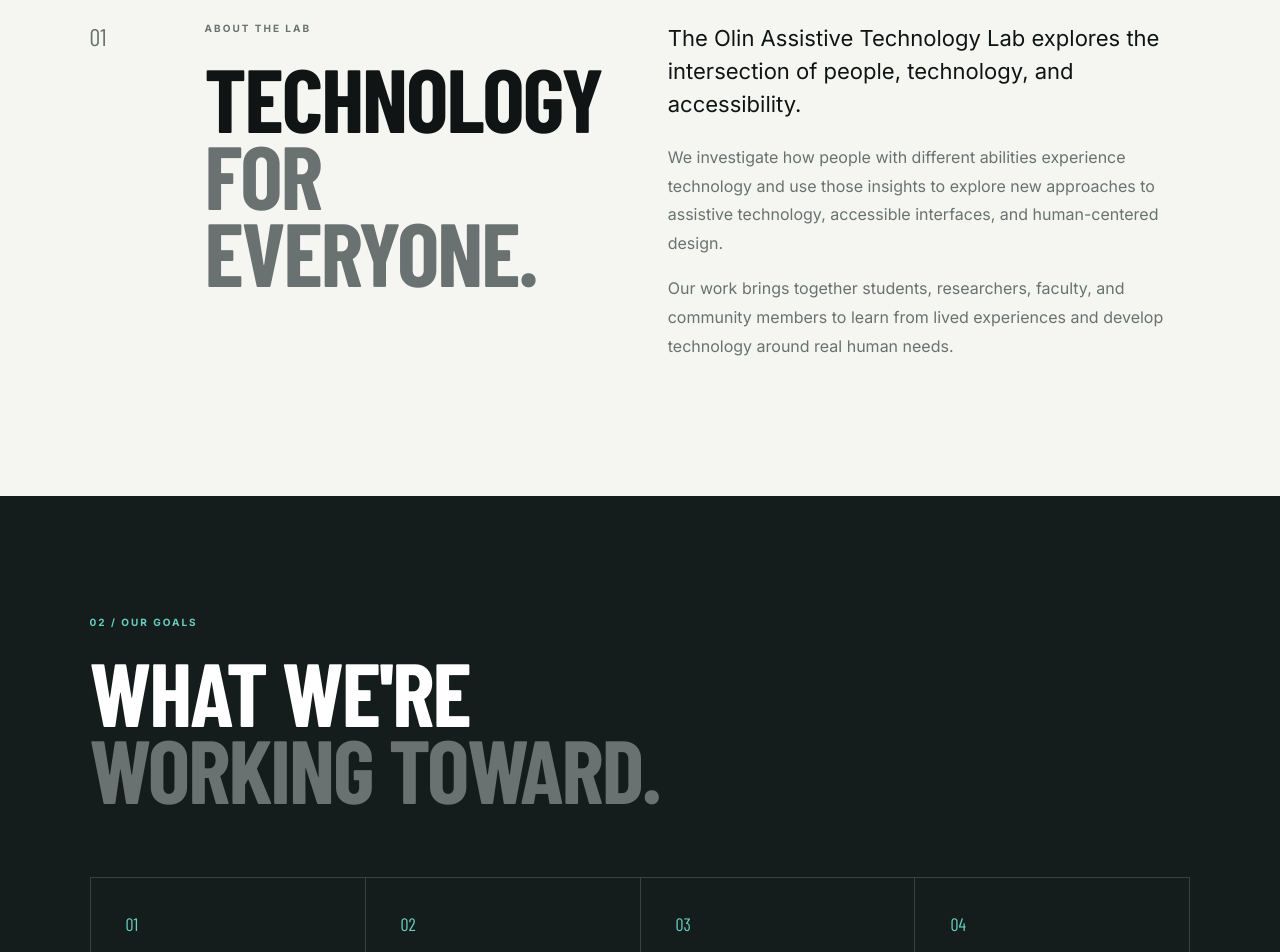
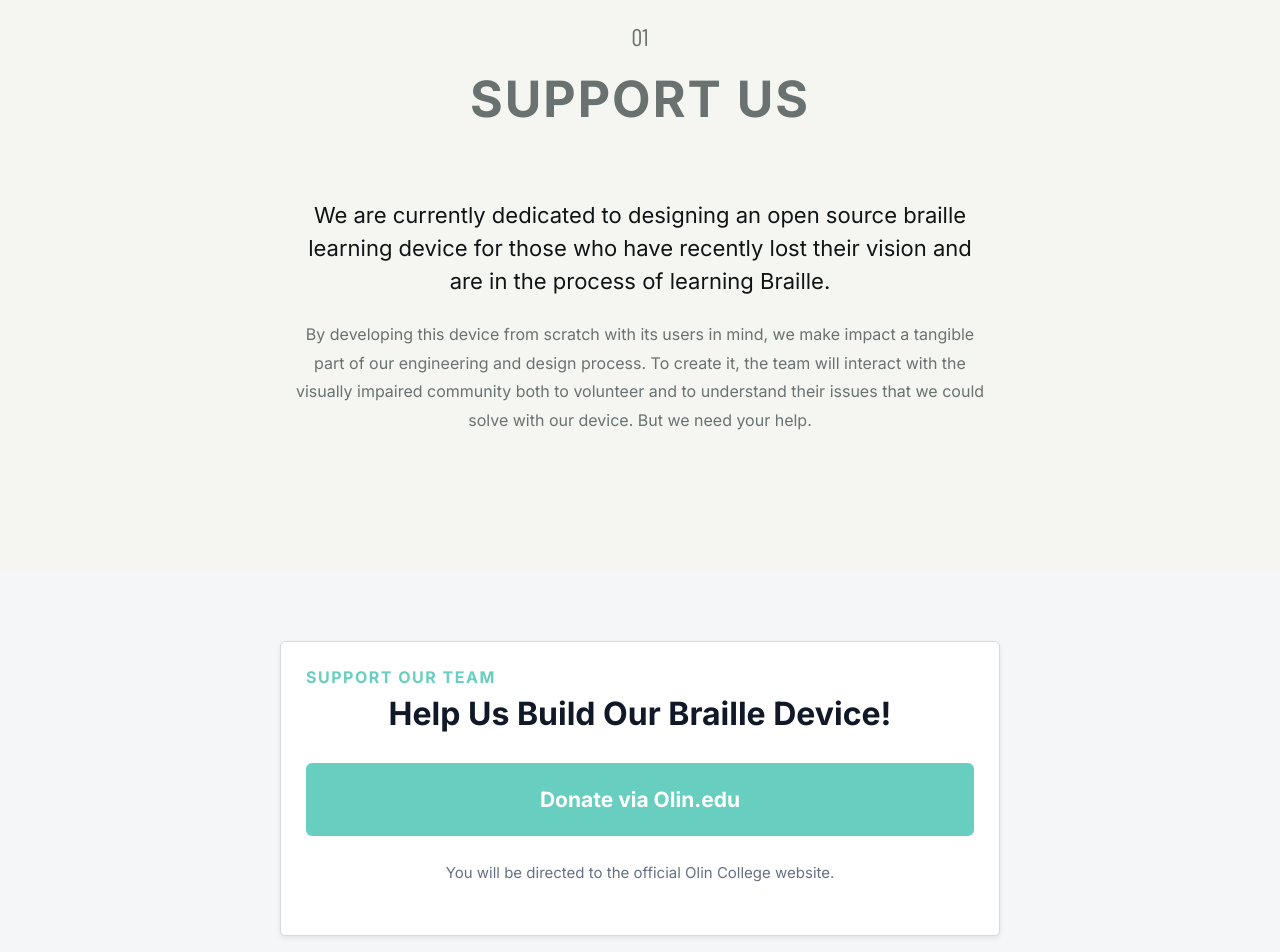
Before and after one commit to Olin-Assistive-Tech-Lab/website, a React (Vite) app: page / in a window 1280 px wide. Shown: the part 840-1792 px from the top of the page. Built offline with nearby package versions, Linux system fonts and the light colour scheme; a web font is replaced by a local one.

Commit message:
Pivot for the support needed

```diff
--- a/src/App.jsx
+++ b/src/App.jsx
@@ -141,6 +141,56 @@
         {/* =========================
             SUPPORT US
         ========================= */}
+        <section
+        className="section "
+        >
+          <div className="section-number">
+            01
+          </div>
+
+          <div className="section-title">
+            <p className="section-label">
+              SUPPORT US
+            </p>
+          </div>
+
+          <div className="about-content">
+
+            <p className="lead">
+              We are currently dedicated to designing an open source braille learning device for those who have recently lost their vision and are in the process of learning Braille.
+            </p>
+            <p>
+              By developing this device from scratch with its users in mind, we make impact a tangible part of our engineering and design process. To create it, the team will interact with the visually impaired community both to volunteer and to understand their issues that we could solve with our device. But we need your help.
+            </p>
+          </div>
+
+        </section>
+        <section className="support-section">
+  <div className="support-card">
+
+    <p className="support-label">
+      SUPPORT OUR TEAM
+    </p>
+
+    <h2>
+      Help Us Build Our Braille Device!
+    </h2>
+
+    <a
+      href="https://www.olin.edu/oat"
+      target="_blank"
+      rel="noopener noreferrer"
+      className="donate-button"
+    >
+      Donate via Olin.edu
+    </a>
+
+    <p className="support-description">
+      You will be directed to the official Olin College website.
+    </p>
+
+  </div>
+</section>
 
 
 
@@ -154,20 +204,16 @@
         >
 
           <div className="section-number">
-            01
+            02
           </div>
 
           <div className="section-title">
             <p className="section-label">
               ABOUT THE LAB
             </p>
+            </div>
 
-            <h2>
-              Technology
-              <br />
-              <em>for everyone.</em>
-            </h2>
-          </div>
+
 
           <div className="about-content">
 
--- a/src/styles.css
+++ b/src/styles.css
@@ -277,18 +277,18 @@
 .section {
   padding: 120px 7vw;
 
-  display: grid;
+  display: flex;
+  flex-direction: column;
+  align-items: center;
 
-  grid-template-columns: 70px .8fr 1fr;
-
-  gap: 45px;
+  text-align: center;
 }
 
 .section-number {
+  margin-bottom: 18px;
+
   font-family: var(--heading);
-
   font-size: 24px;
-
   color: var(--gray);
 }
 
@@ -297,8 +297,7 @@
 
   color: var(--gray);
 
-  font-size: 10px;
-
+  font-size: 50px;
   font-weight: 700;
 
   letter-spacing: 2px;
@@ -306,28 +305,18 @@
   text-transform: uppercase;
 }
 
-h2 {
-  margin: 0;
+.section-title {
+  max-width: 850px;
 
-  font-family: var(--heading);
-
-  font-size: clamp(55px, 7vw, 100px);
-
-  line-height: .86;
-
-  text-transform: uppercase;
-
-  letter-spacing: -2px;
-}
-
-h2 em {
-  color: var(--gray);
-
-  font-style: normal;
+  margin: 0 auto;
 }
 
 .about-content {
-  max-width: 600px;
+  max-width: 700px;
+
+  margin: 45px auto 0;
+
+  text-align: center;
 }
 
 .about-content p {
@@ -549,6 +538,107 @@
   color: var(--gray);
 
   line-height: 1.7;
+}
+
+/* =========================
+   SUPPORT
+========================= */
+
+.support-section {
+  padding: 70px 7vw;
+  background: #f5f6f7;
+}
+
+.support-card {
+  max-width: 720px;
+  margin: 0 auto;
+
+  padding: 25px;
+
+  background: white;
+
+  border: 1px solid #d9d9d9;
+  border-radius: 5px;
+
+  box-shadow: 0 2px 5px rgba(0, 0, 0, 0.08);
+
+  text-align: center;
+}
+
+.support-label {
+  margin: 0 0 8px;
+
+  color: #68cfc0;
+
+  font-size: 16px;
+  font-weight: 700;
+
+  letter-spacing: 1.5px;
+
+  text-align: left;
+}
+
+.support-card h2 {
+  margin: 5px 0 30px;
+
+  color: #111827;
+
+  font-size: 32px;
+  font-weight: 700;
+
+  line-height: 1.2;
+
+  text-transform: none;
+}
+
+
+/* Yellow donation button */
+
+.donate-button {
+  display: block;
+
+  width: 100%;
+
+  padding: 24px 20px;
+
+  background: #68cfc0;
+
+  color: white;
+
+  border-radius: 6px;
+
+  font-size: 21px;
+  font-weight: 700;
+
+  text-align: center;
+
+  text-decoration: none;
+
+  transition:
+    background 0.2s ease,
+    transform 0.2s ease;
+}
+
+
+/* Hover effect */
+
+.donate-button:hover {
+  background: #68cfc0;
+
+  transform: translateY(-2px);
+}
+
+
+/* Text underneath */
+
+.support-description {
+  margin: 25px 0 25px;
+
+  color: #667085;
+
+  font-size: 15px;
+
+  line-height: 1.6;
 }
 
 
```
